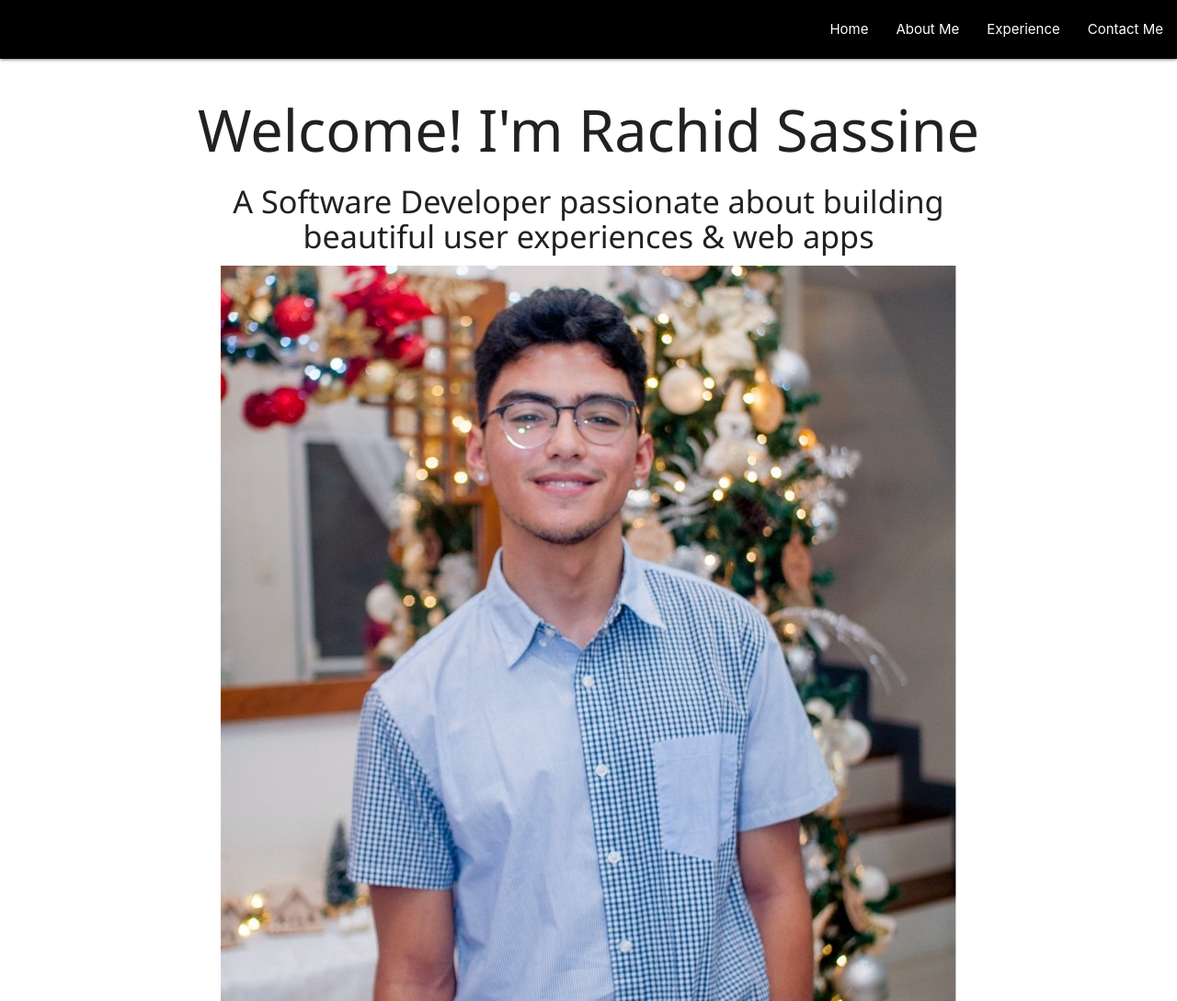
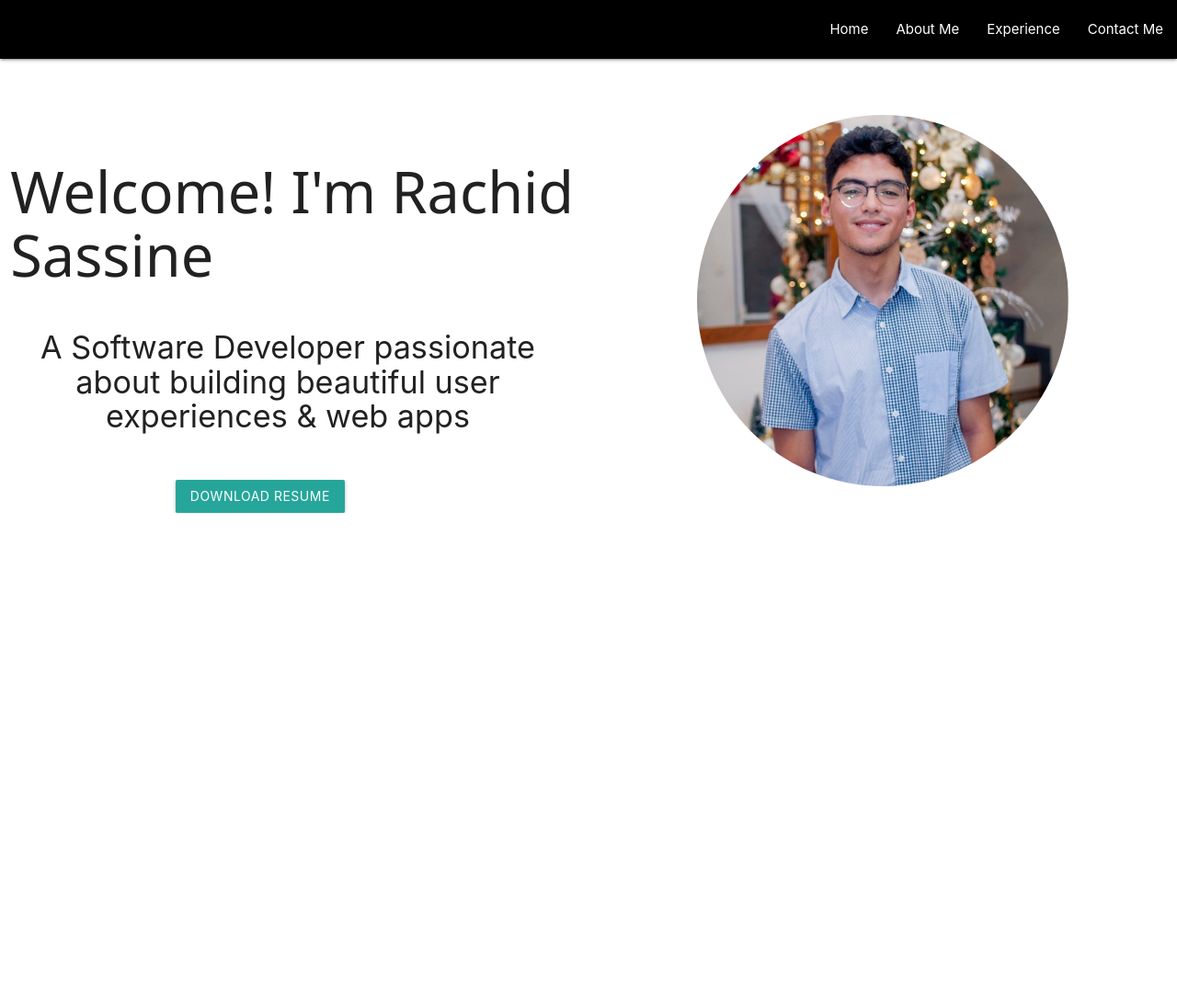
Before and after one commit to romegasassine/Portfolio-Site, a website: page Portfolio Website/index.html in a window 1280 px wide. Shown: the whole page at 92% size. After the commit the page ends 800 px from the top, so only its background shows below. Drawn offline with Linux system fonts and the light colour scheme.

Commit message:
formatted home page, added resume button

```diff
--- a/Portfolio Website/css/styles.css
+++ b/Portfolio Website/css/styles.css
@@ -1,11 +1,22 @@
 h1{
     font-family: 'Segoe UI', Tahoma, Geneva, Verdana, sans-serif;
+    margin-top: 15%;
 }
 
-h4{
+h5{
     font-family:'Segoe UI', Tahoma, Geneva, Verdana, sans-serif
+
 }
 
 p{
     font-family: 'Segoe UI', Tahoma, Geneva, Verdana, sans-serif;
 }
+
+
+img{
+    margin-top: 15%;
+}
+
+#resume-button{
+    margin-top: 5%;
+}
--- a/Portfolio Website/index.html
+++ b/Portfolio Website/index.html
@@ -6,6 +6,7 @@
         <title>Rachid Raphael Sassine Portfolio Site</title>
         <meta name="description" content="">
         <meta name="viewport" content="width=device-width, initial-scale=1">
+        <link rel="stylesheet" href="https://cdnjs.cloudflare.com/ajax/libs/font-awesome/4.7.0/css/font-awesome.min.css">
         <!--Importing Google Font APIS-->
         <link href="https://fonts.googleapis.com/icon?family=Material+Icons" rel="stylesheet">
       <!--Import materialize.css-->
@@ -23,16 +24,23 @@
             </ul>
         </nav>
 
-        <div class="container" id="container">
-       <div id="welcome-text" class="center">
-        <h1>Welcome! I'm Rachid Sassine</h1></div>
 
-        <div id="short-summary" class="center-align">
+        <div class="row" id="row">
+
+       <div class="col s12 m7">
+        <h1>Welcome! I'm Rachid Sassine</h1>
+
+        <div class="col s10 center">
             <h4>A Software Developer passionate about building beautiful user experiences & web apps</h4>
         </div>
+        <div id="resume-button" class="waves-effect col s9 center">
+        <a href="Portfolio Website\documents\Rachid Raphael Sassine Resume.pdf" download="Rachid Raphael Sassine Resume" class="btn">Download Resume</a>
+    </div>
+   </div>
 
-<div class="center">
-    <img class="responsive-img s" src="images/profilepic.jpg" alt="Profile Pic">
+<div class="col s4">
+    <img class="responsive-img circle" src="images/profilepic.jpg" alt="Profile Pic">
+</div>
 </div>
     </div>
 
```
Also changed, not shown: 1 other file.
